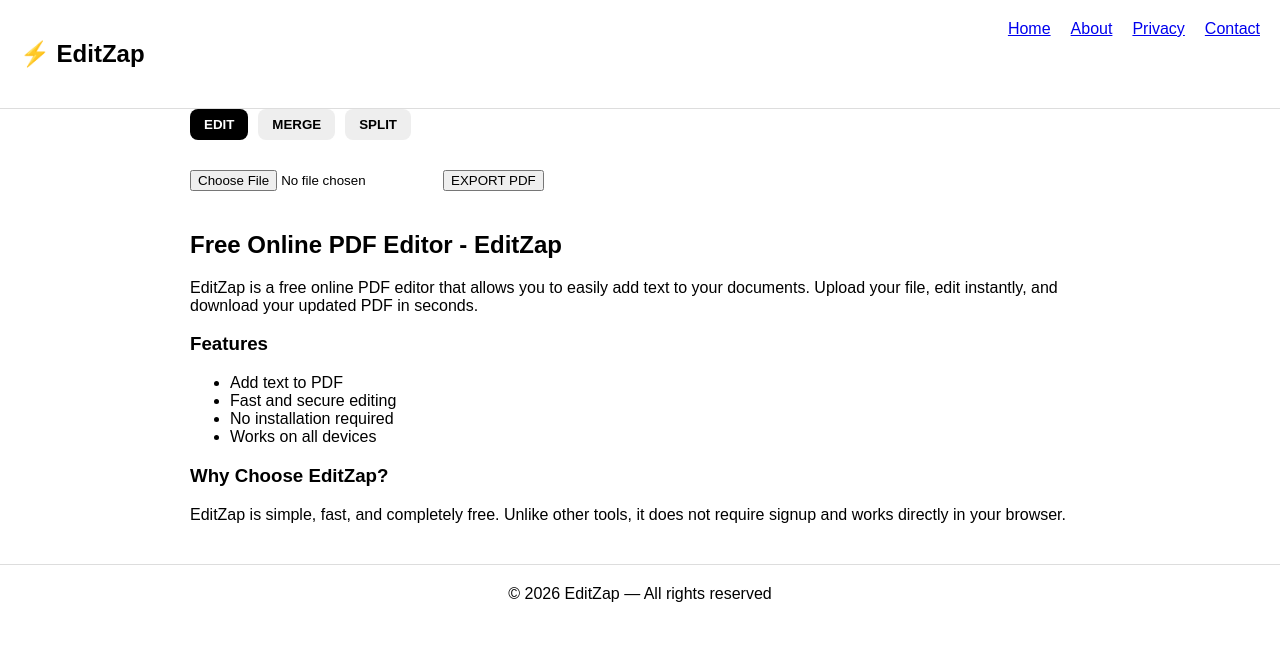
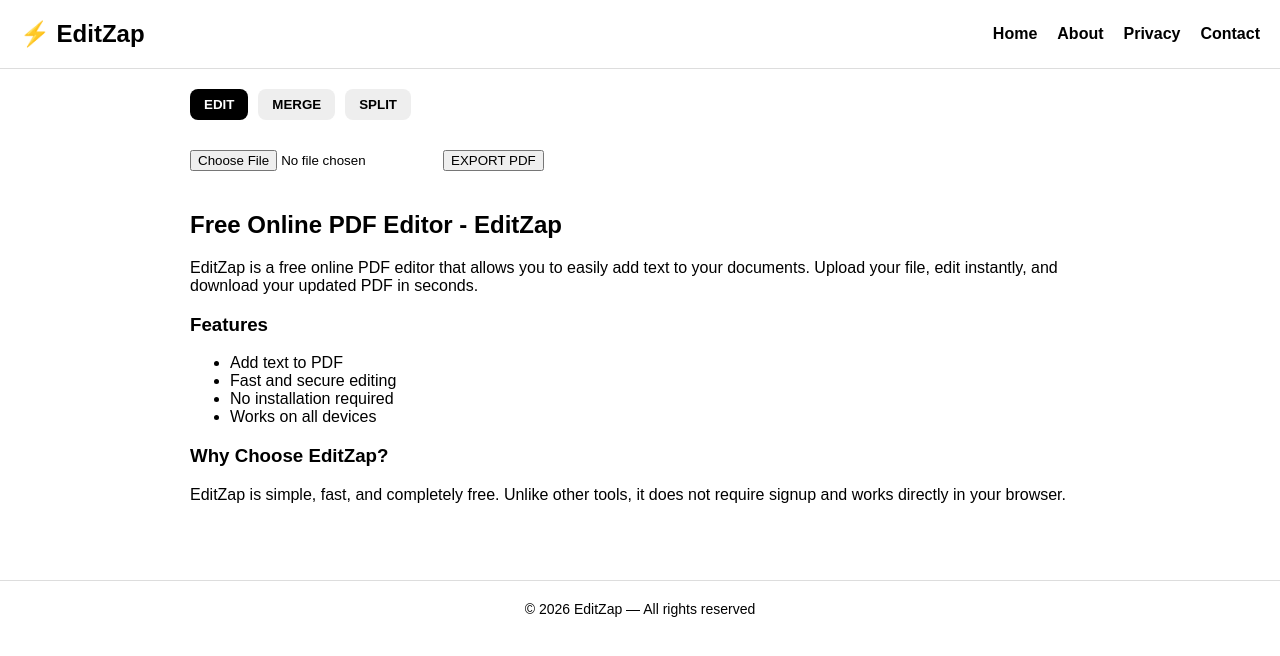
Before and after one commit to editzap/editzap, a Next.js app: page / in a window 1280 px wide. Shown: the top 656 px of the page. Built offline with nearby package versions, Linux system fonts and the light colour scheme.

Commit message:
final adsense setup

```diff
--- a/app/layout.tsx
+++ b/app/layout.tsx
@@ -10,38 +10,48 @@ export default function RootLayout({
 }) {
   return (
     <html lang="en">
-
       <head>
-        {/* 🔴 PASTE YOUR GOOGLE CODE BELOW */}
+        {/* Google Search Console Verification */}
         <meta
           name="google-site-verification"
           content="VlskugI9oL7iR415GO-_cqk_HqfxZSzu4BklP4eWymY"
         />
+
+        {/* Google AdSense Script */}
+        <script
+          async
+          src="https://pagead2.googlesyndication.com/pagead/js/adsbygoogle.js?client=ca-pub-4445312802335744"
+          crossOrigin="anonymous"
+        ></script>
       </head>
 
-      <body style={{ margin: 0, fontFamily: "Arial" }}>
+      <body style={{ margin: 0, fontFamily: "Arial", color: "#000", background: "#fff" }}>
 
         {/* NAVBAR */}
         <div
           style={{
             display: "flex",
             justifyContent: "space-between",
+            alignItems: "center",
             padding: 20,
             borderBottom: "1px solid #ddd",
+            fontWeight: "bold",
           }}
         >
-          <h2>⚡ EditZap</h2>
+          <h2 style={{ margin: 0 }}>⚡ EditZap</h2>
 
           <div style={{ display: "flex", gap: 20 }}>
-            <a href="/">Home</a>
-            <a href="/about">About</a>
-            <a href="/privacy">Privacy</a>
-            <a href="/contact">Contact</a>
+            <a href="/" style={{ color: "#000", textDecoration: "none" }}>Home</a>
+            <a href="/about" style={{ color: "#000", textDecoration: "none" }}>About</a>
+            <a href="/privacy" style={{ color: "#000", textDecoration: "none" }}>Privacy</a>
+            <a href="/contact" style={{ color: "#000", textDecoration: "none" }}>Contact</a>
           </div>
         </div>
 
         {/* MAIN CONTENT */}
-        <div>{children}</div>
+        <div style={{ padding: 20 }}>
+          {children}
+        </div>
 
         {/* FOOTER */}
         <div
@@ -50,6 +60,7 @@ export default function RootLayout({
             padding: 20,
             textAlign: "center",
             borderTop: "1px solid #ddd",
+            fontSize: 14,
           }}
         >
           © 2026 EditZap — All rights reserved
```
